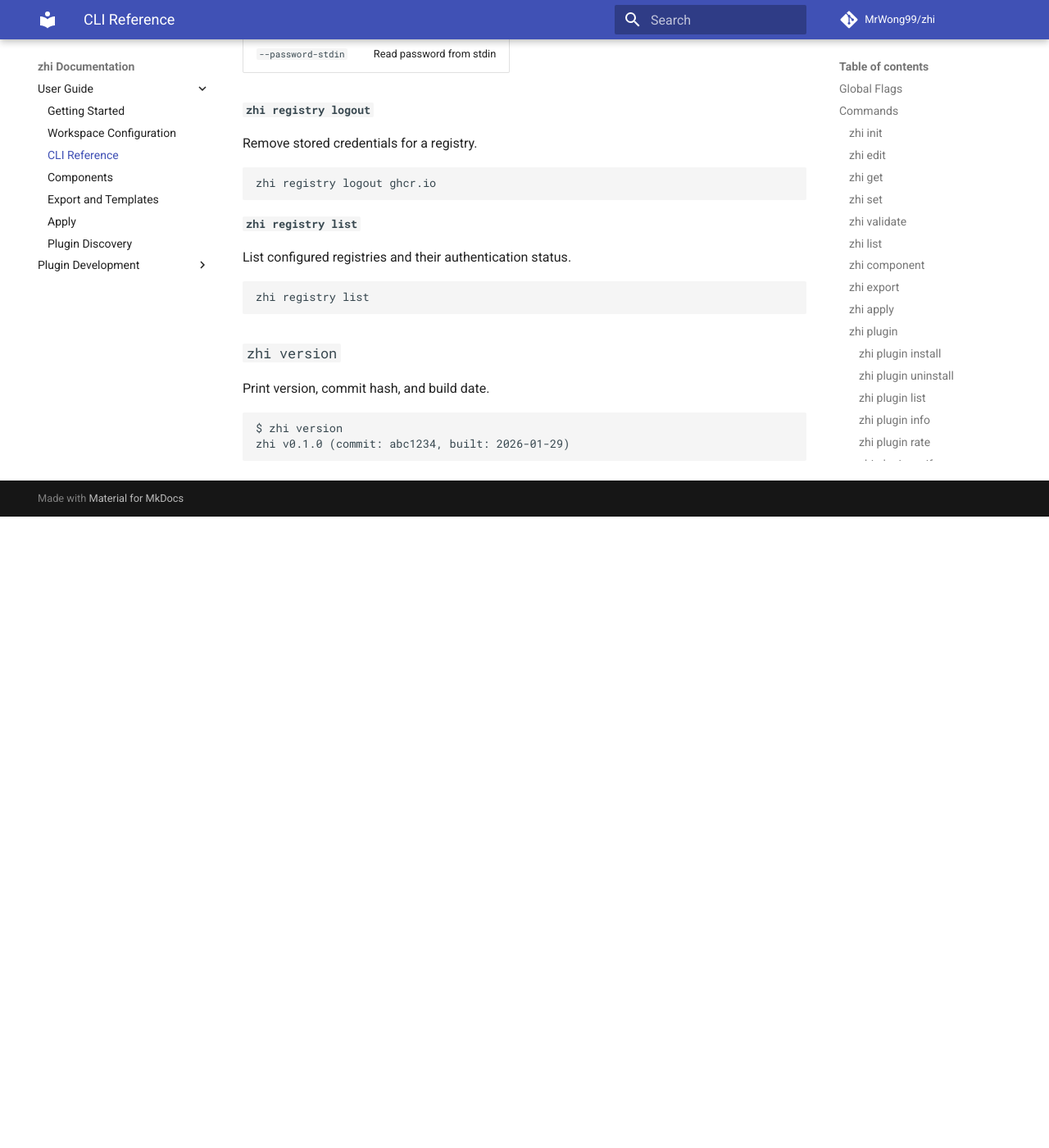
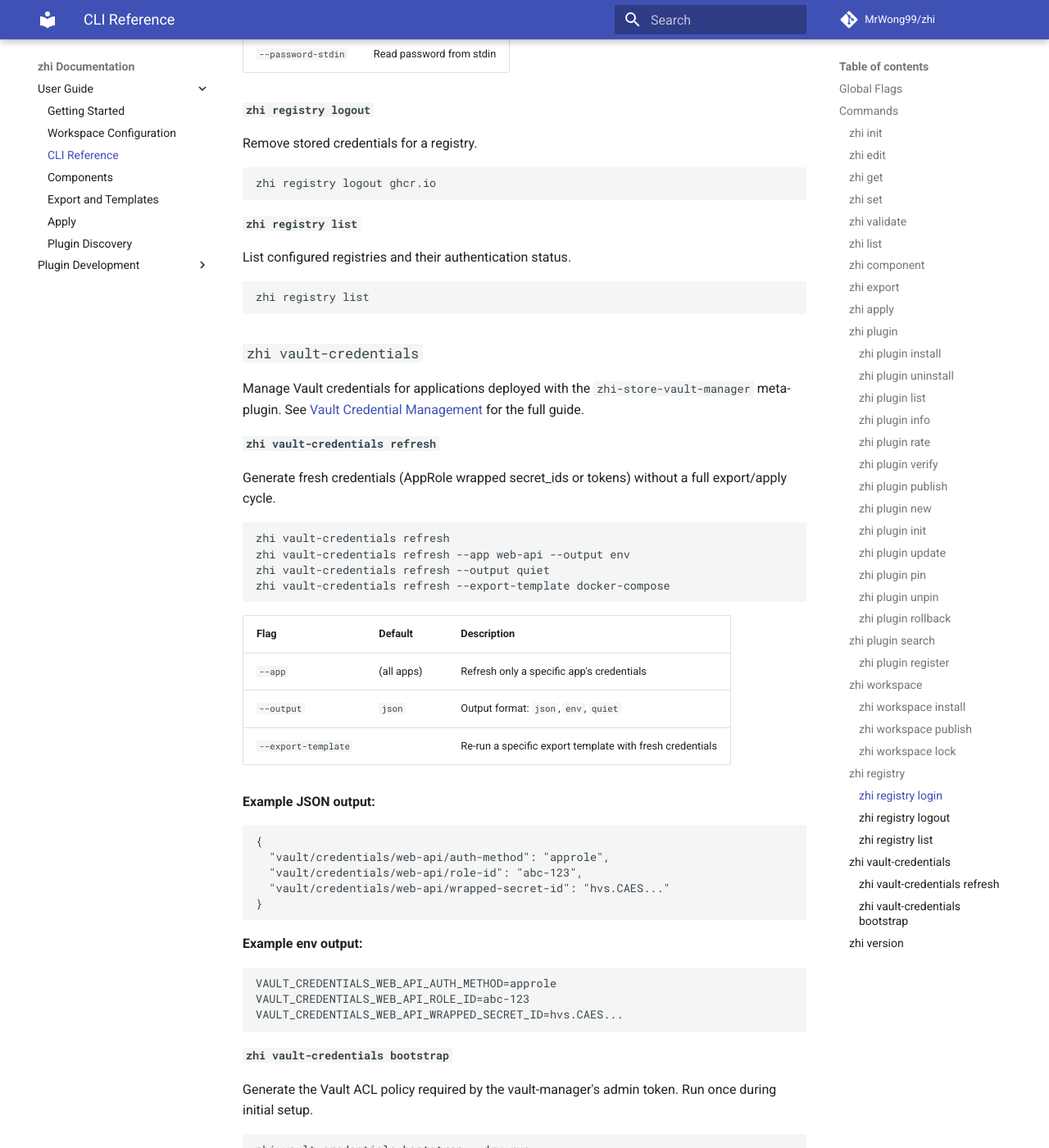
Before and after one commit to MrWong99/zhi, an MkDocs documentation site: the page built from docs/user-guide/cli-reference.md, in a window 1280 px wide and 1400 px high, scrolled down 11982 px. Shown: the whole window at 82% size. Built offline with MkDocs 1.6.1 and Material for MkDocs 9.7.7, drawn with Linux system fonts in a browser that asks for light colours; comment, search, counter and statistics services are not loaded; before the commit the page ends 12612 px from its top, so only the background shows below that; some of the changed text lies outside the part shown.

Commit message:
docs: add vault credential management guide and update references
Add docs/user-guide/vault-credentials.md covering the vault-manager
meta-plugin setup, metadata labels, ephemeral credentials, bootstrapping,
and security model. Reference it from cli-reference.md (new
vault-credentials command section), workspace-configuration.md (store
auth section), and meta-plugin.md (new example and use case). Update
deploy/zhi workspace to use vault-manager as the store provider.

Co-Authored-By: Claude Opus 4.6 <noreply@anthropic.com>

````diff
--- a/docs/user-guide/cli-reference.md
+++ b/docs/user-guide/cli-reference.md
@@ -491,6 +491,60 @@ List configured registries and their authentication status.
 zhi registry list
 ```
 
+### `zhi vault-credentials`
+
+Manage Vault credentials for applications deployed with the `zhi-store-vault-manager` meta-plugin. See [Vault Credential Management](vault-credentials.md) for the full guide.
+
+#### `zhi vault-credentials refresh`
+
+Generate fresh credentials (AppRole wrapped secret_ids or tokens) without a full export/apply cycle.
+
+```sh
+zhi vault-credentials refresh
+zhi vault-credentials refresh --app web-api --output env
+zhi vault-credentials refresh --output quiet
+zhi vault-credentials refresh --export-template docker-compose
+```
+
+| Flag | Default | Description |
+|------|---------|-------------|
+| `--app` | (all apps) | Refresh only a specific app's credentials |
+| `--output` | `json` | Output format: `json`, `env`, `quiet` |
+| `--export-template` | | Re-run a specific export template with fresh credentials |
+
+**Example JSON output:**
+
+```
+{
+  "vault/credentials/web-api/auth-method": "approle",
+  "vault/credentials/web-api/role-id": "abc-123",
+  "vault/credentials/web-api/wrapped-secret-id": "hvs.CAES..."
+}
+```
+
+**Example env output:**
+
+```
+VAULT_CREDENTIALS_WEB_API_AUTH_METHOD=approle
+VAULT_CREDENTIALS_WEB_API_ROLE_ID=abc-123
+VAULT_CREDENTIALS_WEB_API_WRAPPED_SECRET_ID=hvs.CAES...
+```
+
+#### `zhi vault-credentials bootstrap`
+
+Generate the Vault ACL policy required by the vault-manager's admin token. Run once during initial setup.
+
+```sh
+zhi vault-credentials bootstrap --dry-run
+zhi vault-credentials bootstrap
+```
+
+| Flag | Default | Description |
+|------|---------|-------------|
+| `--dry-run` | `false` | Print the policy HCL without instructions for applying it |
+
+The output includes the HCL policy and a ready-to-run `vault policy write` command.
+
 ### `zhi version`
 
 Print version, commit hash, and build date.
````
Also changed, not shown: docs/plugin-development/meta-plugin.md (+22 -1 lines), docs/user-guide/vault-credentials.md (added, +224 -0 lines), docs/user-guide/workspace-configuration.md (+2 -0 lines), 1 other file.
